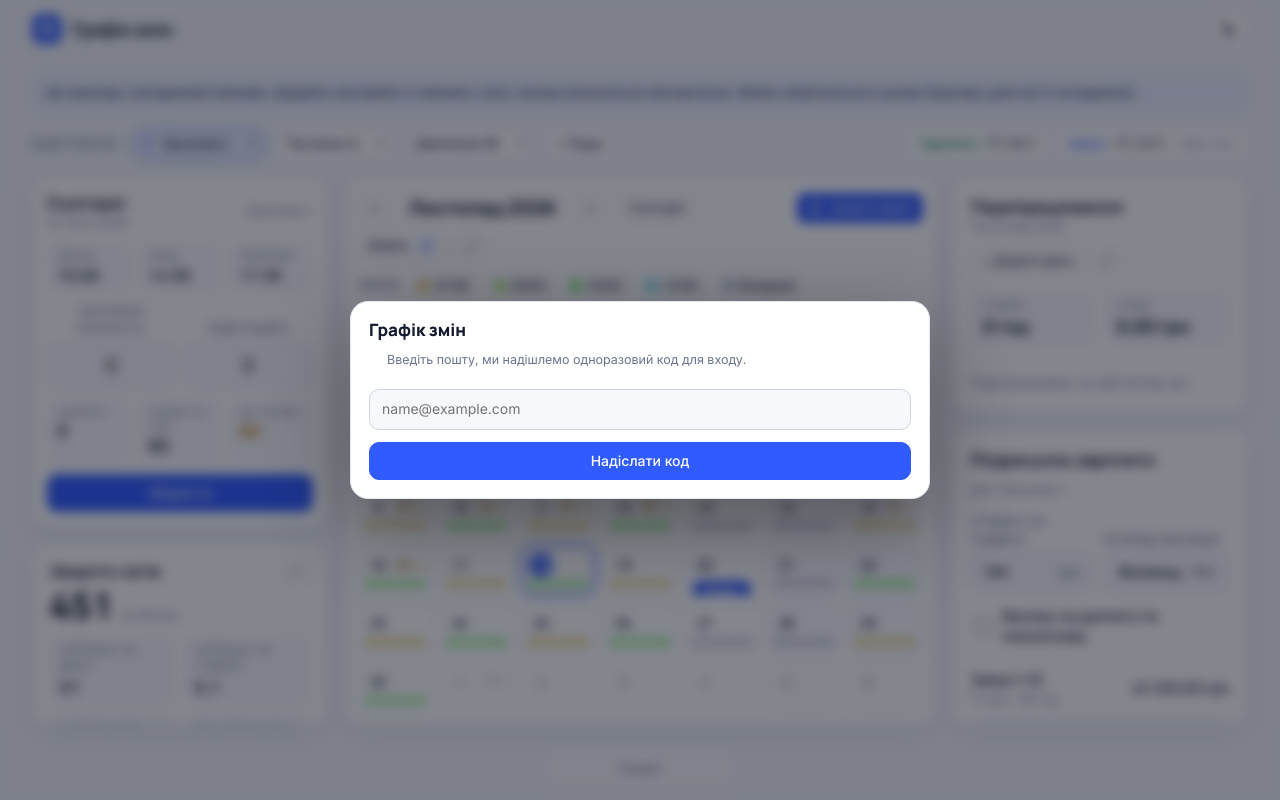
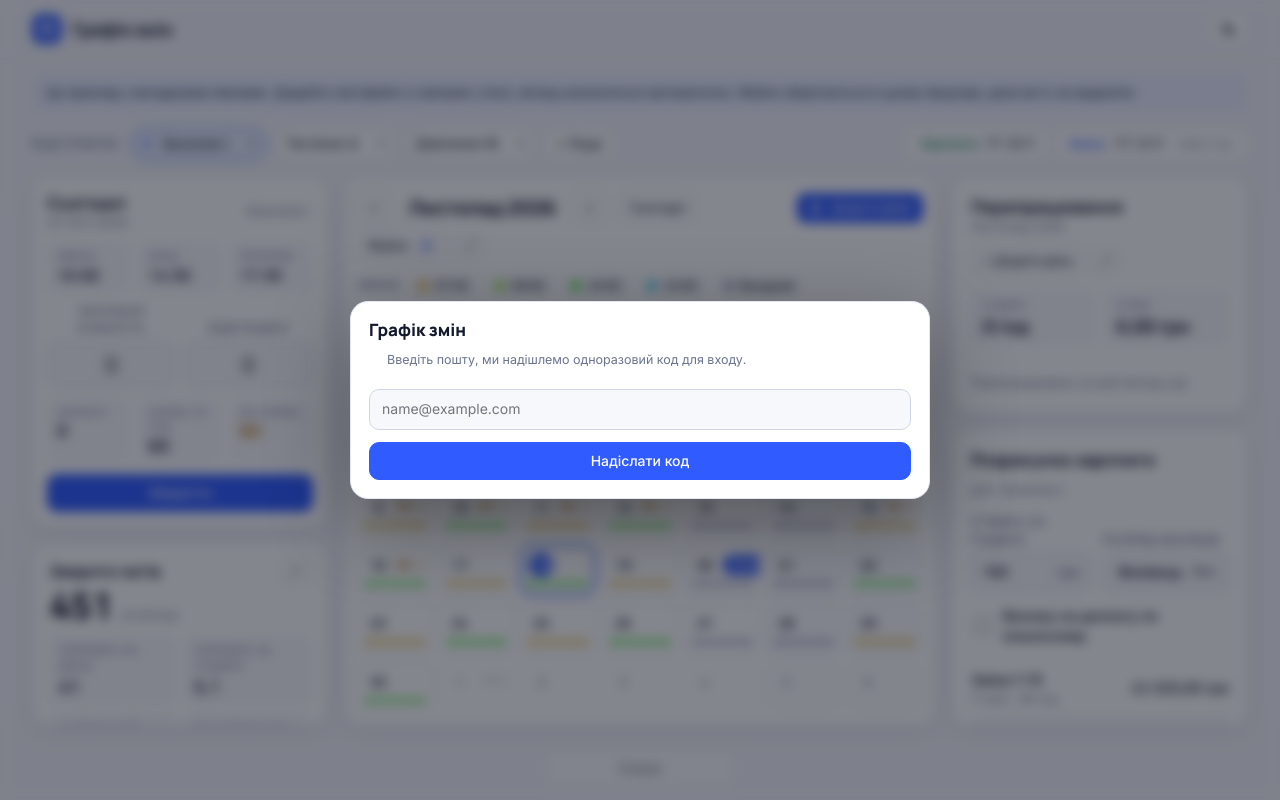
Before and after one commit to 1sssue/grafik-zmin, a plain HTML site: page index.html in a window 1280 px wide. Drawn offline with nearby package versions, Linux system fonts and the light colour scheme.

Commit message:
Add files via upload

```diff
--- a/index.html
+++ b/index.html
@@ -327,7 +327,8 @@ main.wrap>.layout{flex:1 1 0;min-height:0;height:auto}
 .d .bar.g{background:color-mix(in srgb,var(--good) 24%,transparent)}
 .cc{margin-left:auto}
 .cc.r{color:var(--bad)}.cc.y{color:var(--warn)}.cc.g{color:var(--good)}
-.pay{display:block;flex:none;width:100%;margin:0;text-align:center;border-radius:8px;padding:2px 6px}
+.pay{display:inline-block;flex:none;width:auto;margin:0 auto;text-align:center;border-radius:999px;padding:2px 8px}
+.pay+.cc{margin-left:0}
 .card.side.zoom{width:min(640px,94vw)!important}
 body.zchart .card.side.zoom{left:calc(50% - 288px)!important}
 .chartp{position:fixed;z-index:60;top:4vh;left:calc(50% + 48px);width:560px;background:var(--surface);border:1px solid var(--line);border-radius:16px;box-shadow:0 30px 100px rgba(0,0,0,.45);padding:16px;display:flex;flex-direction:column;gap:10px}
@@ -857,7 +858,7 @@ function renderCal(){
     if(hasFile)ids.forEach(id=>{const p=personAt(id,d);if(p&&p.sh[d])keys.add(shiftKey(p.sh[d]));body+=entryHTML(id,d,multi)});
     const ot=S.ot[d];if(S.main&&ot&&otHours(ot)>0)body+=`<div class="otl" title="Перепрацювання">Перепр. +${fmtH(otHours(ot))} ×${parseX(ot.x)}</div>`;
     const mo=out&&(day===1||i===0)?`<span class="mo">${MON3[+d.slice(5,7)-1]}</span>`:'';
-    h+=`<div class="cell${we?' we':''}${out?' out':''}${d===td?' today':''}"${out?` data-go="${d.slice(0,7)}"`:''}><div class="ch"><span class="dn">${day}</span>${mo}<span class="wd">${WD[dow]}</span>${n?(()=>{const lv=chLevel(d,n),ic=lv.cls==='g'?'M2.5 8.5 6 12l7.5-8':lv.cls==='y'?'M3 8h10':'M3.5 3.5l9 9M12.5 3.5l-9 9';return `<span class="cc ${lv.cls||'r'}" title="Закрито чатів: ${n} · норма за день: ${fmtN(lv.norm)}">${n}<svg width="11" height="11" viewBox="0 0 16 16" fill="none" stroke="currentColor" stroke-width="2" stroke-linecap="round" stroke-linejoin="round"><path d="${ic}"/></svg></span>`})():''}</div>${payBadge(d)}<div class="cb">${body}</div></div>`;
+    h+=`<div class="cell${we?' we':''}${out?' out':''}${d===td?' today':''}"${out?` data-go="${d.slice(0,7)}"`:''}><div class="ch"><span class="dn">${day}</span>${mo}<span class="wd">${WD[dow]}</span>${payBadge(d)}${n?(()=>{const lv=chLevel(d,n),ic=lv.cls==='g'?'M2.5 8.5 6 12l7.5-8':lv.cls==='y'?'M3 8h10':'M3.5 3.5l9 9M12.5 3.5l-9 9';return `<span class="cc ${lv.cls||'r'}" title="Закрито чатів: ${n} · норма за день: ${fmtN(lv.norm)}">${n}<svg width="11" height="11" viewBox="0 0 16 16" fill="none" stroke="currentColor" stroke-width="2" stroke-linecap="round" stroke-linejoin="round"><path d="${ic}"/></svg></span>`})():''}</div><div class="cb">${body}</div></div>`;
   }
   $('grid').innerHTML=h;$('grid').dataset.n=ids.length;
   renderLegend(keys);
```
